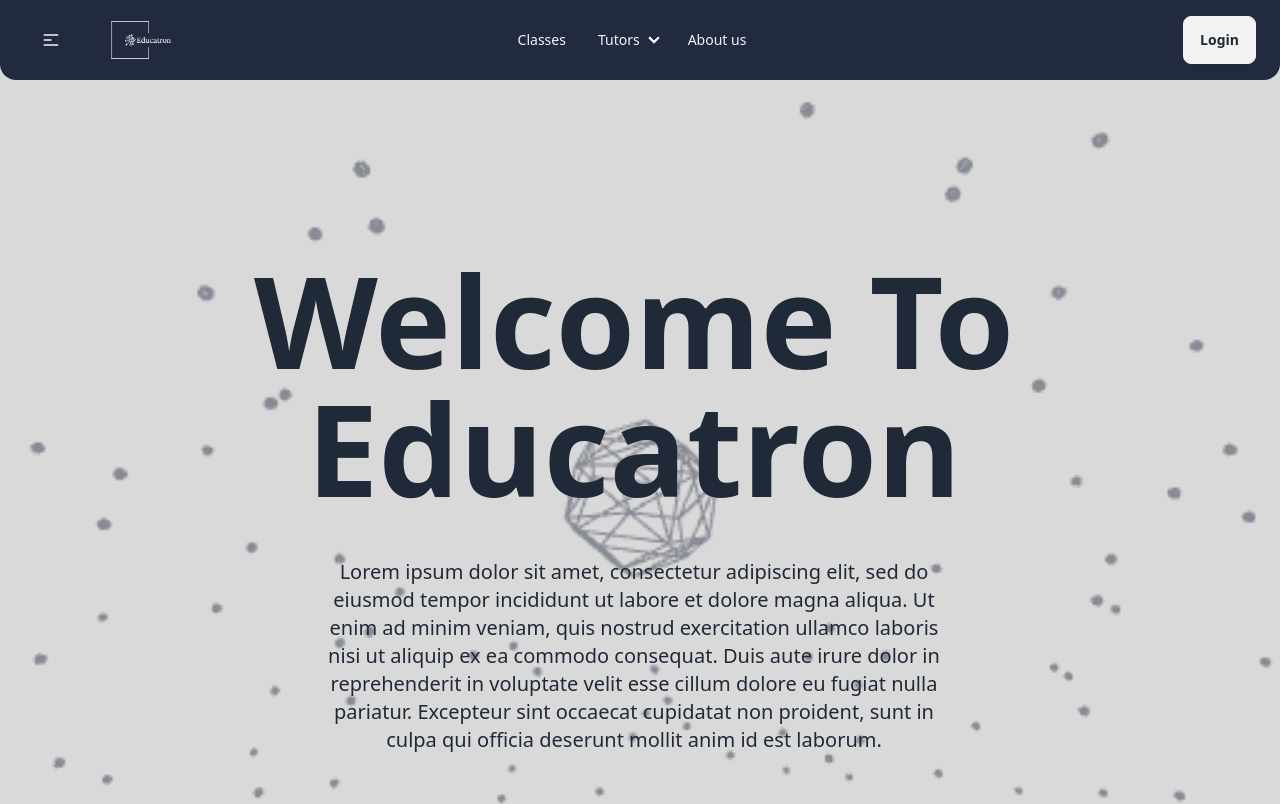
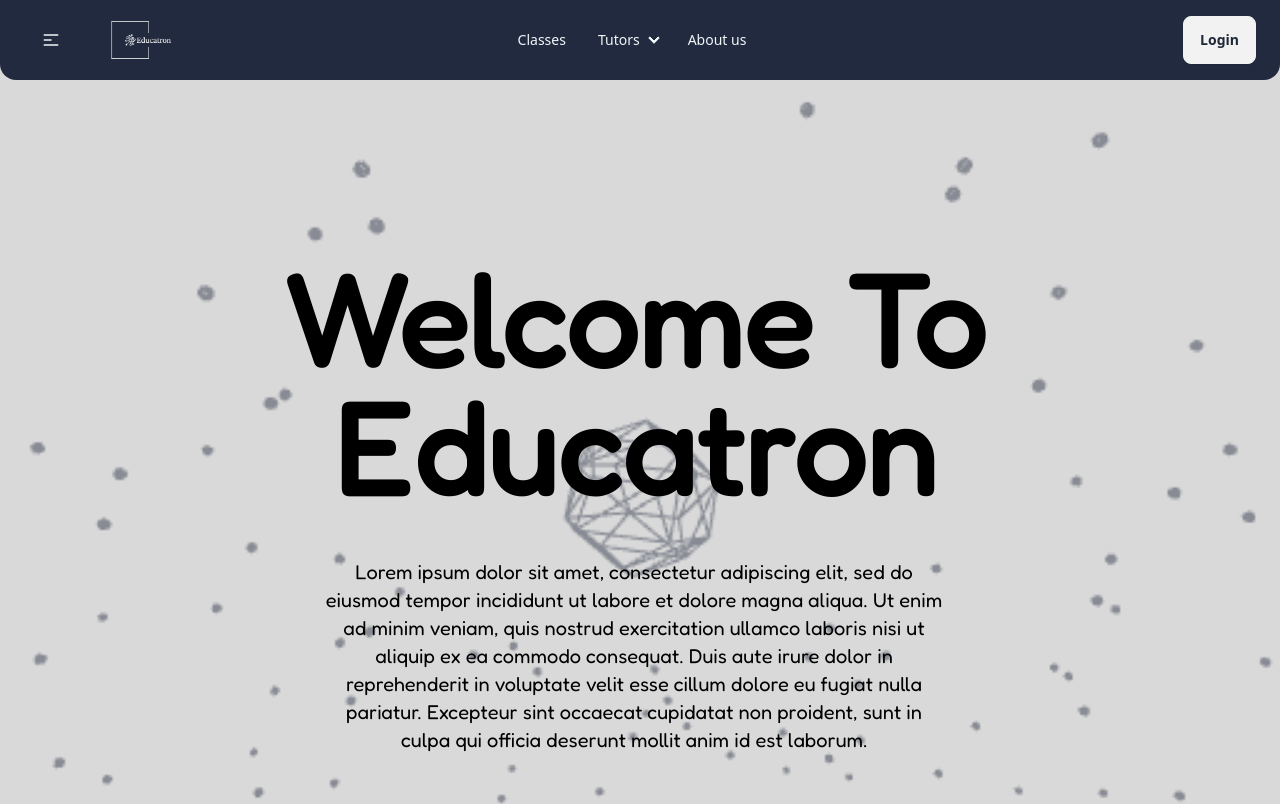
Before and after one commit to michaelimmanuel/Educatron2, a Next.js app: page / in a window 1280 px wide. Shown: the top 804 px of the page. Built offline with nearby package versions, Linux system fonts and the light colour scheme.

Commit message:
Tailwind Config
fnawpoidnwa

```diff
--- /dev/null
+++ b/components/landing/AboutUs.tsx
@@ -0,0 +1,107 @@
+import type { NextPage } from "next";
+import 'tailwindcss/tailwind.css';
+import 'daisyui/dist/full.css';
+
+const GetTutor: NextPage = () => {
+    return (
+    <div className="mt-20 font-sans rounded-[50px]  object-fill">
+                <div className="diff h-dvh rounded-[50px]">
+                <div className="diff-item-1">
+                    <div className="flex flex-row object-cover bg-gradient-to-r from-ColorTealish to-ColorBlueish text-ColorBlueGrayish mx-auto">
+                        <div className="flex flex-col basis-3/4 ml-16">
+                            <a className="pt-20 text-7xl font-extrabold text-start">
+                                Want someone to tutor you instead?
+                            </a>
+                            <a className="text-l font-normal text-start w-[80%] my-5">
+                                Lorem ipsum dolor sit amet, consectetur adipiscing elit,
+                                sed do eiusmod tempor incididunt ut labore et dolore magna aliqua.
+                                Ut enim ad minim veniam, quis nostrud exercitation ullamco laboris
+                                nisi ut aliquip ex ea commodo consequat. Duis aute irure dolor in
+                                reprehenderit in voluptate velit esse cillum dolore eu fugiat nulla
+                                pariatur. Excepteur sint occaecat cupidatat non proident, sunt in
+                                culpa qui officia deserunt mollit anim id est laborum.
+                            </a>
+                            <a className="text-2xl font-extrabold text-start">
+                                Why a one-on-one session?
+                            </a>
+                            <div className="flex flex-col mt-10">
+                                <div className="flex flex-row text-ColorBaseline my-2">
+                                    <div className="flex flex-row object-contain basis-1/2 h-12">
+                                        <img src="../tick-baseline.png" className="h-12 w-12"></img>
+                                        <a className="my-auto ml-5 text-2xl">Private</a>
+                                    </div>
+                                    <div className="flex flex-row object-contain basis-1/2 h-12">
+                                        <img src="../tick-baseline.png" className="h-12 w-12"></img>
+                                        <a className="my-auto ml-5 text-2xl">Choose your own level</a>
+                                    </div>
+                                </div>
+                                <div className="flex flex-row text-ColorBaseline my-2">
+                                    <div className="flex flex-row object-contain basis-1/2 h-12">
+                                        <img src="../tick-baseline.png" className="h-12 w-12"></img>
+                                        <a className="my-auto ml-5 text-2xl">Beginner-Friendly</a>
+                                    </div>
+                                    <div className="flex flex-row object-contain basis-1/2 h-12">
+                                        <img src="../tick-baseline.png" className="h-12 w-12"></img>
+                                        <a className="my-auto ml-5 text-2xl">More Independence</a>
+                                    </div>
+                                </div>
+                                <div className="flex flex-row text-ColorBaseline my-2 h-12">
+                                    <div className="flex flex-row object-contain basis-1/2">
+                                        <img src="../tick-baseline.png" className="h-12 w-12"></img>
+                                        <a className="my-auto ml-5 text-2xl">Conversations</a>
+                                    </div>
+                                    <div className="flex flex-row object-contain basis-1/2 h-12">
+                                        <img src="../tick-baseline.png" className="h-12 w-12"></img>
+                                        <a className="my-auto ml-5 text-2xl">Choose your own time</a>
+                                    </div>
+                                </div>
+                                <div className="flex flex-row text-ColorBaseline my-2">
+                                    <div className="flex flex-row object-contain basis-1/2 h-12">
+                                        <img src="../tick-baseline.png" className="h-12 w-12"></img>
+                                        <a className="my-auto ml-5 text-2xl">Assignments</a>
+                                    </div>
+                                    <div className="flex flex-row object-contain basis-1/2 h-12">
+                                        <img src="../tick-baseline.png" className="h-12 w-12"></img>
+                                        <a className="my-auto ml-5 text-2xl">Fewer Distractions</a>
+                                    </div>
+                                </div>
+                            </div>
+                        </div>
+                        <div id="picture-of-tutor" className="basis-1/2 h-screen object-cover my-auto">
+                            <img src="../imageplaceholder2.jpg" className="static rounded-[40px] m-10 h-[90%]" alt="tutorimg"></img>
+                        </div>
+                    </div>
+                </div>
+                <div className="diff-item-2">
+                <div className="flex flex-row object-cover bg-gradient-to-r from-ColorPlatinum to-ColorCultured text-ColorTealish font-sa">
+                        <div id="picture-of-tutor" className="basis-1/2 h-screen object-cover my-auto">
+                            <img src="../imageplaceholder3.jpg" className="static rounded-[40px] m-10 h-[90%]" alt="tutorimg"></img>
+                        </div>
+                        <div className="flex flex-col basis-3/4">
+                            <a className="pt-20 text-7xl font-extrabold text-start">
+                                Or join us to be a tutor.
+                            </a>
+                            <a className="text-xl font-normal text-start w-[80%] my-5">
+                                Lorem ipsum dolor sit amet, consectetur adipiscing elit,
+                                sed do eiusmod tempor incididunt ut labore et dolore magna aliqua.
+                                Ut enim ad minim veniam, quis nostrud exercitation ullamco laboris
+                                nisi ut aliquip ex ea commodo consequat. Duis aute irure dolor in
+                                reprehenderit in voluptate velit esse cillum dolore eu fugiat nulla
+                                pariatur. Excepteur sint occaecat cupidatat non proident, sunt in
+                                culpa qui officia deserunt mollit anim id est laborum.
+                            </a>
+                            <div className="bg-primary w-60 h-1"></div>
+                            <div className="btn w-60 mt-5 onclick:bg-secondary">
+                                Button
+                            </div>
+                        </div>
+                    </div>
+                </div>
+                <div className="diff-resizer"></div>
+                </div>
+    </div>
+
+    );
+  };
+
+  export default GetTutor;
--- a/tailwind.config.js
+++ b/tailwind.config.js
@@ -15,6 +15,46 @@ module.exports = {
       ColorTealish: '#212A3E',
       ColorBlueGrayish: '#9BA4B5',
       ColorBaseline: '#D9D9D9',
+      ColorPlatinum: '#E5E6E4',
+      ColorCultured: '#F9F9F8',
+      Black: '#000000',
+      White: '#FFFFFF',
+      sky: {
+        50: '#f0f9ff',
+        100: '#e0f2fe',
+        200: '#bae6fd',
+        300: '#7dd3fc',
+        400: '#38bdf8',
+        500: '#0ea5e9',
+        600: '#0284c7',
+        700: '#0369a1',
+        800: '#075985',
+        900: '#0c4a6e',
+        950: '#082f49',
+      },
+      indigo: {
+        50: '#eef2ff',
+        100: '#e0e7ff',
+        200: '#c7d2fe',
+        300: '#a5b4fc',
+        400: '#818cf8',
+        500: '#6366f1',
+        600: '#4f46e5',
+        700: '#4338ca',
+        800: '#3730a3',
+        900: '#312e81',
+        950: '#1e1b4b',
+      },
+    },
+    fontFamily: {
+      sans: ['Fredoka', 'sans-serif'],
+      serif: ['Fredoka', 'serif'],
+    },
+    extend: {
+      backgroundImage:{
+        'ImgPl1': "../imageplaceholder.jpg",
+        'ImgPl2': "url('/public/img-placeholder2.JPG')"
+      }
     },
   },
   plugins: [require("daisyui")],
```
